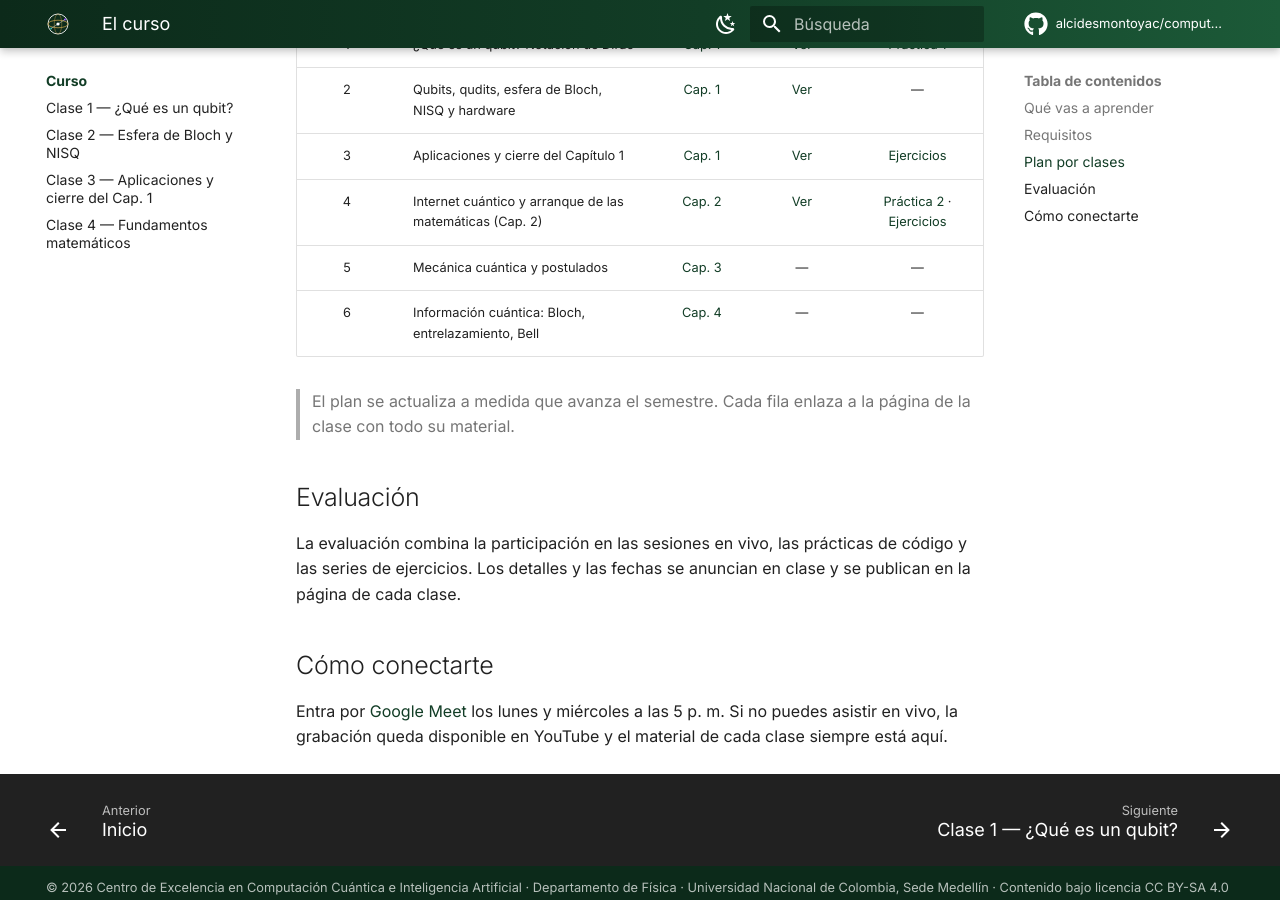
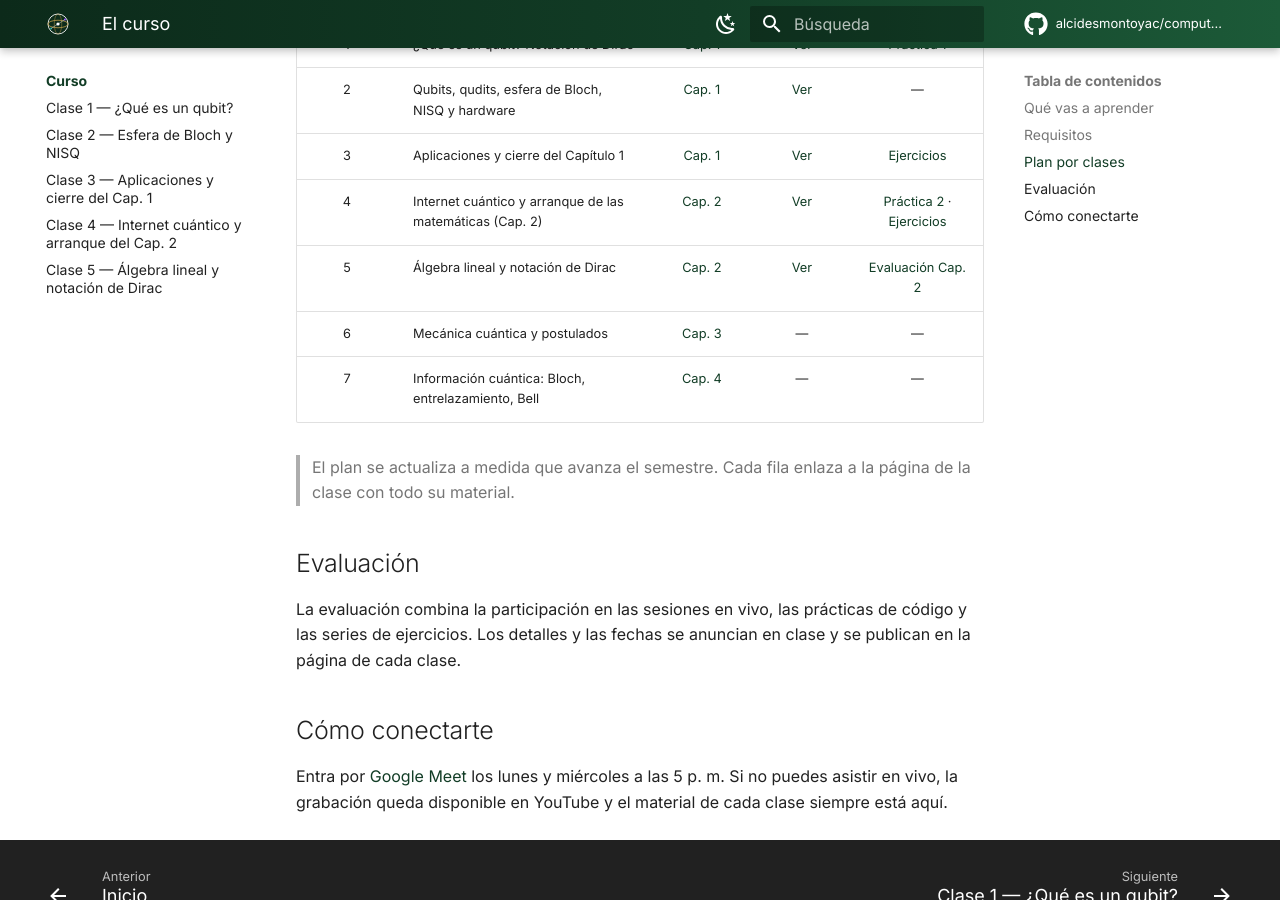
Before and after one commit to alcidesmontoyac/computacion-cuantica, an MkDocs documentation site: the page built from docs/curso/index.md, in a window 1280 px wide and 900 px high, scrolled down 1065 px. Built offline with MkDocs 1.6.1 and Material for MkDocs 9.7.7, drawn with Linux system fonts in a browser that asks for light colours; a script that is not in the unit is left out; comment, search, counter and statistics services are not loaded.

Commit message:
Clase 5: video, algebra lineal y notacion de Dirac (Cap. 2)

```diff
--- a/docs/curso/index.md
+++ b/docs/curso/index.md
@@ -31,8 +31,9 @@ Al terminar el curso podrás:
 | 2 | Qubits, qudits, esfera de Bloch, NISQ y hardware | [Cap. 1](../libro/capitulo-01.md) | [Ver](clase-02.md) | — |
 | 3 | Aplicaciones y cierre del Capítulo 1 | [Cap. 1](../libro/capitulo-01.md) | [Ver](clase-03.md) | [Ejercicios](../ejercicios/capitulo-01.md) |
 | 4 | Internet cuántico y arranque de las matemáticas (Cap. 2) | [Cap. 2](../libro/capitulo-02.md) | [Ver](clase-04.md) | [Práctica 2](../practicas/practica-02-braket-pauli.md) · [Ejercicios](../ejercicios/capitulo-02.md) |
-| 5 | Mecánica cuántica y postulados | [Cap. 3](../libro/capitulo-03.md) | — | — |
-| 6 | Información cuántica: Bloch, entrelazamiento, Bell | [Cap. 4](../libro/capitulo-04.md) | — | — |
+| 5 | Álgebra lineal y notación de Dirac | [Cap. 2](../libro/capitulo-02.md) | [Ver](clase-05.md) | [Evaluación Cap. 2](../ejercicios/capitulo-02.md) |
+| 6 | Mecánica cuántica y postulados | [Cap. 3](../libro/capitulo-03.md) | — | — |
+| 7 | Información cuántica: Bloch, entrelazamiento, Bell | [Cap. 4](../libro/capitulo-04.md) | — | — |
 
 > El plan se actualiza a medida que avanza el semestre. Cada fila enlaza a la página de la clase con todo su material.
 
--- a/mkdocs.yml
+++ b/mkdocs.yml
@@ -117,7 +117,8 @@ nav:
       - Clase 1 — ¿Qué es un qubit?: curso/clase-01.md
       - Clase 2 — Esfera de Bloch y NISQ: curso/clase-02.md
       - Clase 3 — Aplicaciones y cierre del Cap. 1: curso/clase-03.md
-      - Clase 4 — Fundamentos matemáticos: curso/clase-04.md
+      - Clase 4 — Internet cuántico y arranque del Cap. 2: curso/clase-04.md
+      - Clase 5 — Álgebra lineal y notación de Dirac: curso/clase-05.md
   - Libro:
       - libro/index.md
       - Cap. 1 — Introducción y aplicaciones: libro/capitulo-01.md
```
Also changed, not shown: docs/curso/clase-05.md (added, +44 -0 lines).
